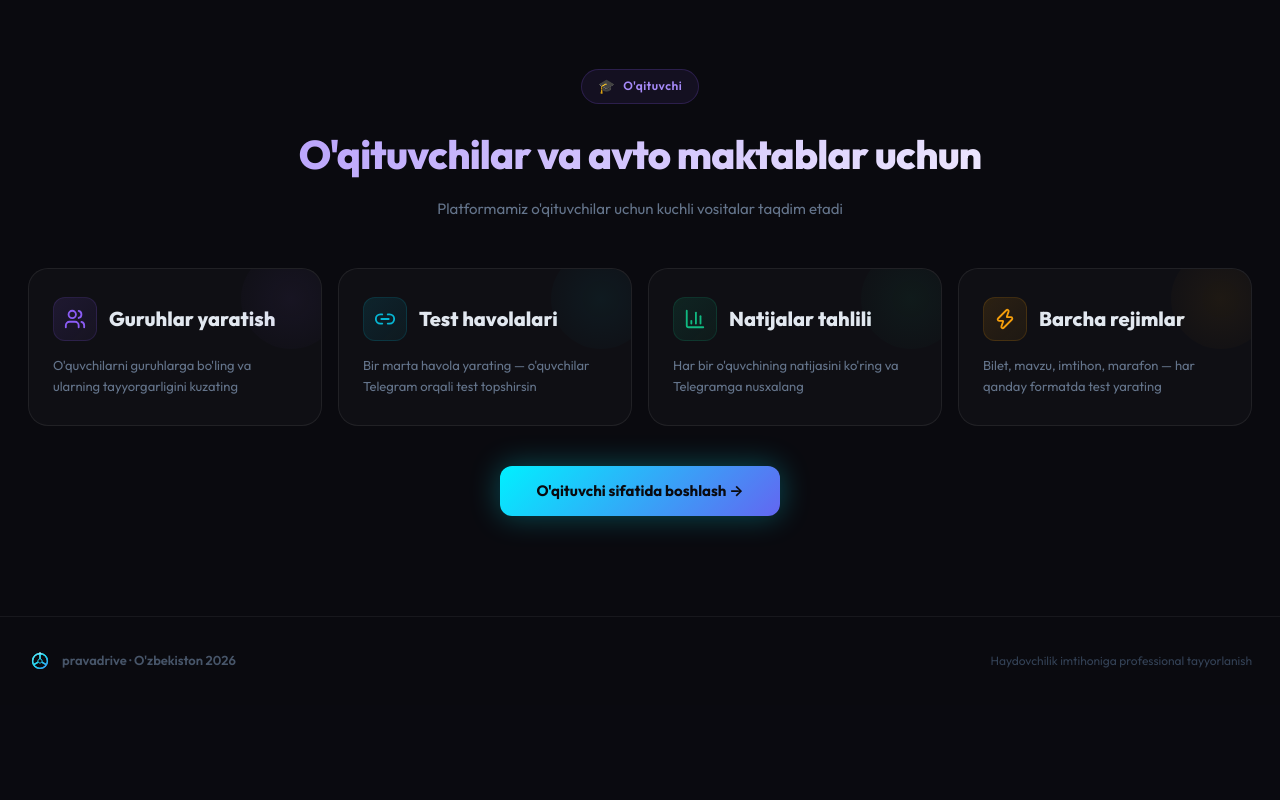
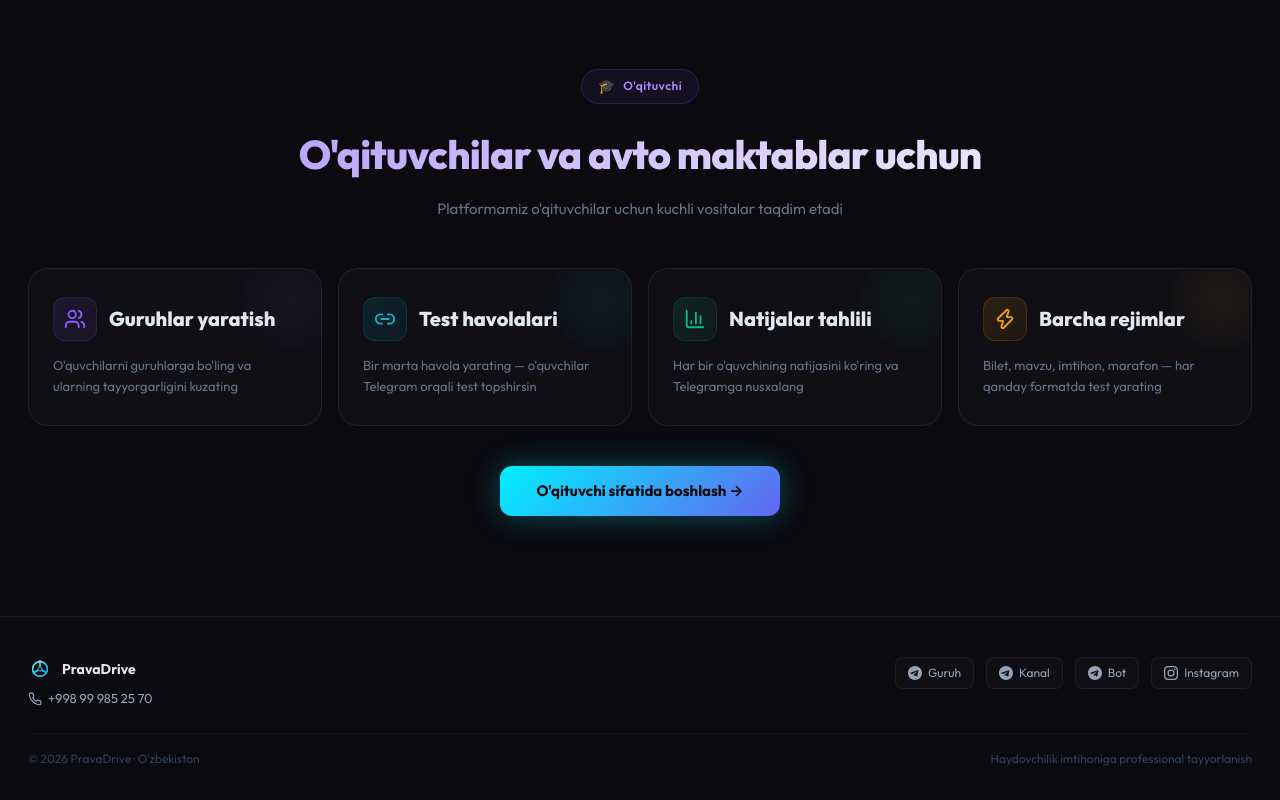
Before and after one commit to TimurMuhammadxon/tmtestClient, a React (Vite) app: page / in a window 1280 px wide. Shown: the part 1577-2377 px from the top of the page. Before the commit the page ends 2282 px from the top, so only its background shows below. Built offline with nearby package versions, Linux system fonts and the light colour scheme.

Commit message:
LandingPage footer

```diff
--- a/src/pages/public/LandingPage.tsx
+++ b/src/pages/public/LandingPage.tsx
@@ -415,13 +415,44 @@ export function LandingPage() {
           )}
         </section>
 
-        <footer style={{ borderTop: "1px solid rgba(255,255,255,.06)", padding: "32px 28px" }}>
-          <div style={{ maxWidth: 1280, margin: "0 auto", display: "flex", justifyContent: "space-between", alignItems: "center", flexWrap: "wrap", gap: 16 }}>
-            <div style={{ display: "flex", alignItems: "center", gap: 10 }}>
-              <img src="/pravadrive-symbol.svg" alt="pravadrive" style={{ height: 24, width: 24 }} />
-              <span style={{ fontSize: 13, fontWeight: 600, color: "#475569" }}>pravadrive · O'zbekiston 2026</span>
+        <footer style={{ borderTop: "1px solid rgba(255,255,255,.06)", padding: "40px 28px 32px" }}>
+          <div style={{ maxWidth: 1280, margin: "0 auto", display: "flex", flexDirection: "column", gap: 24 }}>
+            <div style={{ display: "flex", justifyContent: "space-between", alignItems: "flex-start", flexWrap: "wrap", gap: 24 }}>
+              <div style={{ display: "flex", flexDirection: "column", gap: 8 }}>
+                <div style={{ display: "flex", alignItems: "center", gap: 10 }}>
+                  <img src="/pravadrive-symbol.svg" alt="pravadrive" style={{ height: 24, width: 24 }} />
+                  <span style={{ fontSize: 14, fontWeight: 700, color: "#e2e8f0" }}>PravaDrive</span>
+                </div>
+                <a href="tel:+998999852570" style={{ fontSize: 13, color: "#94a3b8", textDecoration: "none", display: "flex", alignItems: "center", gap: 6 }}>
+                  <svg width="14" height="14" viewBox="0 0 24 24" fill="none" stroke="currentColor" strokeWidth="2" strokeLinecap="round" strokeLinejoin="round"><path d="M22 16.92v3a2 2 0 01-2.18 2 19.79 19.79 0 01-8.63-3.07 19.5 19.5 0 01-6-6 19.79 19.79 0 01-3.07-8.67A2 2 0 014.11 2h3a2 2 0 012 1.72c.127.96.361 1.903.7 2.81a2 2 0 01-.45 2.11L8.09 9.91a16 16 0 006 6l1.27-1.27a2 2 0 012.11-.45c.907.339 1.85.573 2.81.7A2 2 0 0122 16.92z"/></svg>
+                  +998 99 985 25 70
+                </a>
+              </div>
+
+              <div style={{ display: "flex", gap: 12, flexWrap: "wrap" }}>
+                <a href="https://t.me/PravaDriveUz" target="_blank" rel="noopener noreferrer" style={{ display: "flex", alignItems: "center", gap: 6, fontSize: 12, color: "#94a3b8", textDecoration: "none", padding: "6px 12px", borderRadius: 8, border: "1px solid rgba(255,255,255,0.06)", background: "rgba(255,255,255,0.02)", transition: "all .2s" }} onMouseEnter={e => { e.currentTarget.style.borderColor = "rgba(0,240,255,0.2)"; e.currentTarget.style.color = "#00f0ff"; }} onMouseLeave={e => { e.currentTarget.style.borderColor = "rgba(255,255,255,0.06)"; e.currentTarget.style.color = "#94a3b8"; }}>
+                  <svg width="14" height="14" viewBox="0 0 24 24" fill="currentColor"><path d="M12 0C5.373 0 0 5.373 0 12s5.373 12 12 12 12-5.373 12-12S18.627 0 12 0zm5.894 8.221-1.97 9.28c-.145.658-.537.818-1.084.508l-3-2.21-1.447 1.394c-.16.16-.295.295-.605.295l.213-3.053 5.56-5.023c.242-.213-.054-.333-.373-.12L7.19 13.65l-2.96-.924c-.643-.204-.657-.643.136-.953l11.57-4.461c.537-.194 1.006.131.958.909z"/></svg>
+                  Guruh
+                </a>
+                <a href="https://t.me/PravaDriveUzb" target="_blank" rel="noopener noreferrer" style={{ display: "flex", alignItems: "center", gap: 6, fontSize: 12, color: "#94a3b8", textDecoration: "none", padding: "6px 12px", borderRadius: 8, border: "1px solid rgba(255,255,255,0.06)", background: "rgba(255,255,255,0.02)", transition: "all .2s" }} onMouseEnter={e => { e.currentTarget.style.borderColor = "rgba(0,240,255,0.2)"; e.currentTarget.style.color = "#00f0ff"; }} onMouseLeave={e => { e.currentTarget.style.borderColor = "rgba(255,255,255,0.06)"; e.currentTarget.style.color = "#94a3b8"; }}>
+                  <svg width="14" height="14" viewBox="0 0 24 24" fill="currentColor"><path d="M12 0C5.373 0 0 5.373 0 12s5.373 12 12 12 12-5.373 12-12S18.627 0 12 0zm5.894 8.221-1.97 9.28c-.145.658-.537.818-1.084.508l-3-2.21-1.447 1.394c-.16.16-.295.295-.605.295l.213-3.053 5.56-5.023c.242-.213-.054-.333-.373-.12L7.19 13.65l-2.96-.924c-.643-.204-.657-.643.136-.953l11.57-4.461c.537-.194 1.006.131.958.909z"/></svg>
+                  Kanal
+                </a>
+                <a href="https://t.me/pravadrive_bot" target="_blank" rel="noopener noreferrer" style={{ display: "flex", alignItems: "center", gap: 6, fontSize: 12, color: "#94a3b8", textDecoration: "none", padding: "6px 12px", borderRadius: 8, border: "1px solid rgba(255,255,255,0.06)", background: "rgba(255,255,255,0.02)", transition: "all .2s" }} onMouseEnter={e => { e.currentTarget.style.borderColor = "rgba(0,240,255,0.2)"; e.currentTarget.style.color = "#00f0ff"; }} onMouseLeave={e => { e.currentTarget.style.borderColor = "rgba(255,255,255,0.06)"; e.currentTarget.style.color = "#94a3b8"; }}>
+                  <svg width="14" height="14" viewBox="0 0 24 24" fill="currentColor"><path d="M12 0C5.373 0 0 5.373 0 12s5.373 12 12 12 12-5.373 12-12S18.627 0 12 0zm5.894 8.221-1.97 9.28c-.145.658-.537.818-1.084.508l-3-2.21-1.447 1.394c-.16.16-.295.295-.605.295l.213-3.053 5.56-5.023c.242-.213-.054-.333-.373-.12L7.19 13.65l-2.96-.924c-.643-.204-.657-.643.136-.953l11.57-4.461c.537-.194 1.006.131.958.909z"/></svg>
+                  Bot
+                </a>
+                <a href="https://www.instagram.com/timurmuhammadxon/" target="_blank" rel="noopener noreferrer" style={{ display: "flex", alignItems: "center", gap: 6, fontSize: 12, color: "#94a3b8", textDecoration: "none", padding: "6px 12px", borderRadius: 8, border: "1px solid rgba(255,255,255,0.06)", background: "rgba(255,255,255,0.02)", transition: "all .2s" }} onMouseEnter={e => { e.currentTarget.style.borderColor = "rgba(0,240,255,0.2)"; e.currentTarget.style.color = "#00f0ff"; }} onMouseLeave={e => { e.currentTarget.style.borderColor = "rgba(255,255,255,0.06)"; e.currentTarget.style.color = "#94a3b8"; }}>
+                  <svg width="14" height="14" viewBox="0 0 24 24" fill="currentColor"><path d="M12 2.163c3.204 0 3.584.012 4.85.07 3.252.148 4.771 1.691 4.919 4.919.058 1.265.069 1.645.069 4.849 0 3.205-.012 3.584-.069 4.849-.149 3.225-1.664 4.771-4.919 4.919-1.266.058-1.644.07-4.85.07-3.204 0-3.584-.012-4.849-.07-3.26-.149-4.771-1.699-4.919-4.92-.058-1.265-.07-1.644-.07-4.849 0-3.204.013-3.583.07-4.849.149-3.227 1.664-4.771 4.919-4.919 1.266-.057 1.645-.069 4.849-.069zM12 0C8.741 0 8.333.014 7.053.072 2.695.272.273 2.69.073 7.052.014 8.333 0 8.741 0 12c0 3.259.014 3.668.072 4.948.2 4.358 2.618 6.78 6.98 6.98C8.333 23.986 8.741 24 12 24c3.259 0 3.668-.014 4.948-.072 4.354-.2 6.782-2.618 6.979-6.98.059-1.28.073-1.689.073-4.948 0-3.259-.014-3.667-.072-4.947-.196-4.354-2.617-6.78-6.979-6.98C15.668.014 15.259 0 12 0zm0 5.838a6.162 6.162 0 100 12.324 6.162 6.162 0 000-12.324zM12 16a4 4 0 110-8 4 4 0 010 8zm6.406-11.845a1.44 1.44 0 100 2.881 1.44 1.44 0 000-2.881z"/></svg>
+                  Instagram
+                </a>
+              </div>
             </div>
-            <span style={{ fontSize: 12, color: "#334155" }}>{t.footerTag}</span>
+
+            <div style={{ borderTop: "1px solid rgba(255,255,255,.04)", paddingTop: 16, display: "flex", justifyContent: "space-between", alignItems: "center", flexWrap: "wrap", gap: 8 }}>
+              <span style={{ fontSize: 12, color: "#334155" }}>© 2026 PravaDrive · O'zbekiston</span>
+              <span style={{ fontSize: 12, color: "#334155" }}>{t.footerTag}</span>
+            </div>
           </div>
         </footer>
       </div>
```
